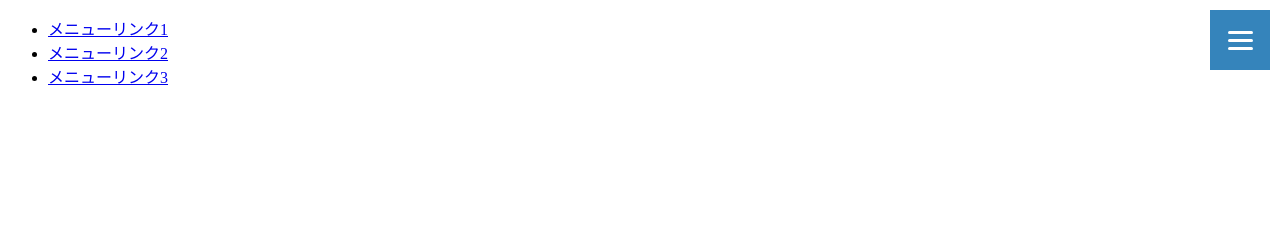
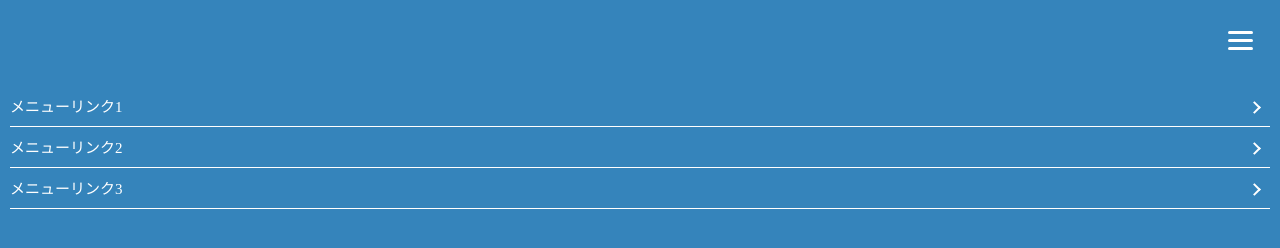
Before and after one commit to hara-PG/css_animation03, a plain HTML site: page hamburger-button/index.html in a window 1280 px wide. Drawn offline with Linux system fonts and the light colour scheme.

Commit message:
style.css メニューリンク作成

```diff
--- a/hamburger-button/style.css
+++ b/hamburger-button/style.css
@@ -3,6 +3,7 @@
   display: flex;
   justify-content: center;
   align-items: center;
+  z-index: 100;
   top: 10px;
   right: 10px;
   height: 60px;
@@ -47,3 +48,45 @@
   top: 0;
   transform: rotate(-45deg);
 }
+
+.menu-content {
+  width: 100%;
+  height: 100%;
+  position: fixed;
+  z-index: 80;
+  top: 0;
+  left: 0;
+  background-color: #3584bb;
+}
+
+.menu-content ul {
+  padding: 70px 10px 0;
+}
+
+.menu-content ul li {
+  border-bottom: solid 1px #ffffff;
+  list-style: none;
+}
+
+.menu-content ul li a {
+  display: block;
+  position: relative;
+  width: 100%;
+  font-size: 15px;
+  box-sizing: border-box;
+  color: #ffffff;
+  text-decoration: none;
+  padding: 9px 15px 10px 0;
+}
+
+.menu-content ul li a::before {
+  content: "";
+  position: absolute;
+  width: 7px;
+  height: 7px;
+  border-top: solid 2px #ffffff;
+  border-right: solid 2px #ffffff;
+  transform: rotate(45deg);
+  right: 11px;
+  top: 17px;
+}
```
